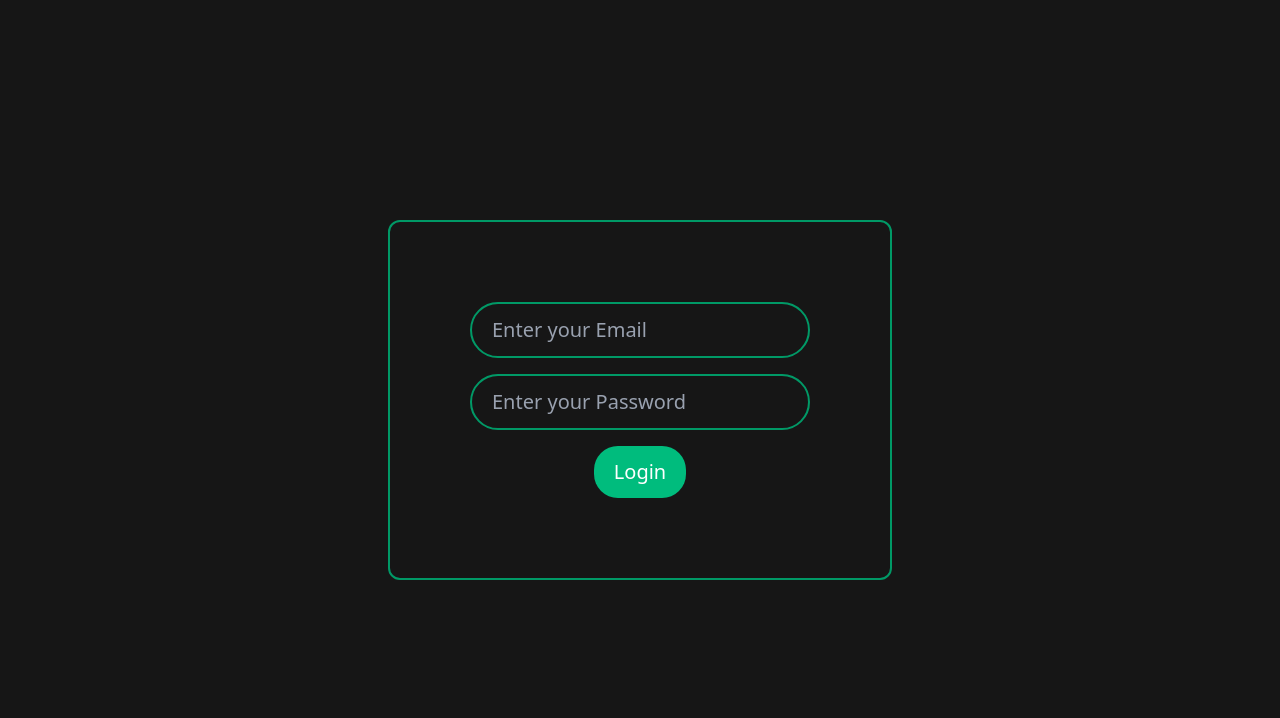
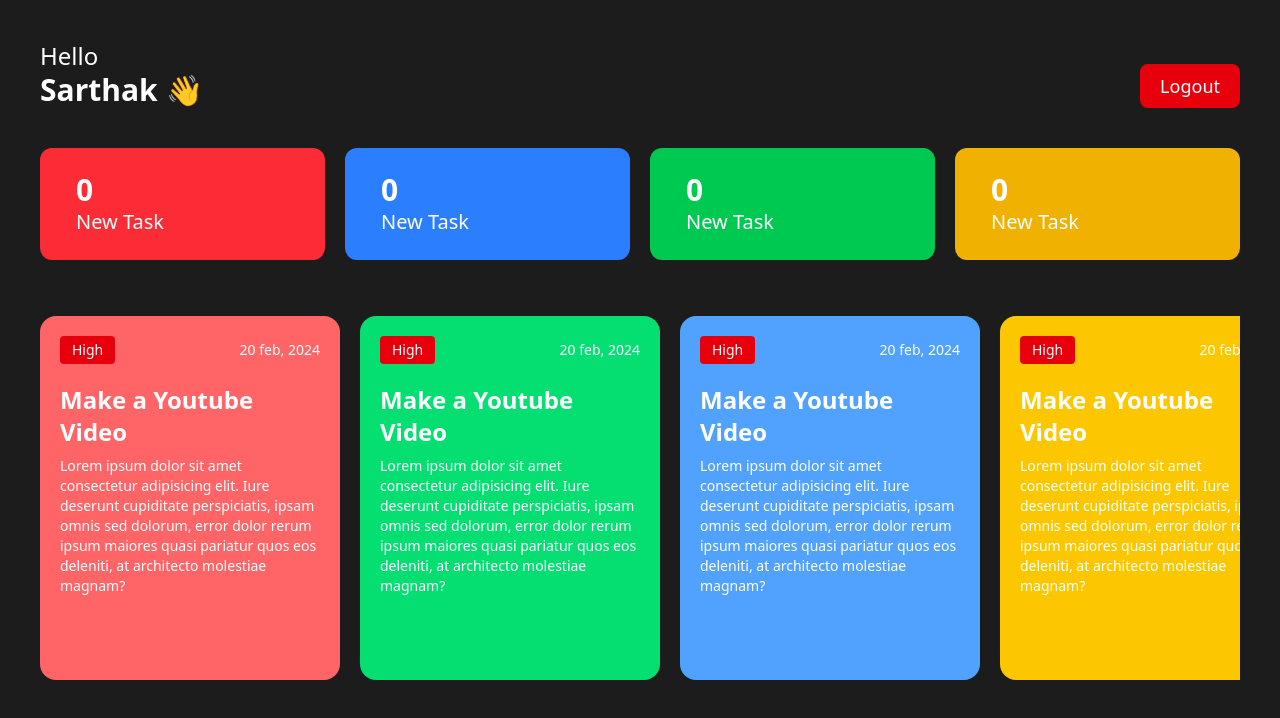
Before and after one commit to divyanshsodhi/Employee-Management-System, a React (Vite) app: page / in a window 1280 px wide. Shown: the top 718 px of the page. Built offline with nearby package versions, Linux system fonts and the light colour scheme.

Commit message:
Done with Employee Dashboard

```diff
--- a/src/App.jsx
+++ b/src/App.jsx
@@ -1,10 +1,12 @@
 import React from 'react'
 import Login from './Components/Auth/Login'
+import EmployeeDashboard from './Components/Dashboard/EmployeeDashboard'
 
 const App = () => {
   return (
    <>
-    <Login/>
+    {/* <Login/> */}
+    <EmployeeDashboard/>
    </>
   )
 }
--- a/src/Components/Dashboard/EmployeeDashboard.jsx
+++ b/src/Components/Dashboard/EmployeeDashboard.jsx
@@ -0,0 +1,16 @@
+import React from 'react'
+import Header from '../Others/Header'
+import TaskListNumbers from '../Others/TaskListNumbers'
+import TaskList from '../TaskList/TaskList'
+
+const EmployeeDashboard = () => {
+  return (
+    <div className='p-10  bg-[#1c1c1c] h-screen '>
+     <Header/>
+     <TaskListNumbers/>
+     <TaskList/>
+    </div>
+  )
+}
+
+export default EmployeeDashboard
--- /dev/null
+++ b/src/Components/Others/Header.jsx
@@ -0,0 +1,12 @@
+import React from 'react'
+
+const Header = () => {
+  return (
+    <div className='flex items-end justify-between'>
+      <h1 className='text-2xl font-medium '>Hello <br /> <span className='text-3xl font-semibold'>Sarthak 👋</span> </h1>
+      <button className='bg-red-600 text-white px-5 py-2 rounded-lg text-lg font-medium'>Logout</button>
+    </div>
+  )
+}
+
+export default Header
--- /dev/null
+++ b/src/Components/Others/TaskListNumbers.jsx
@@ -0,0 +1,30 @@
+import React from 'react'
+
+const TaskListNumbers = () => {
+  return (
+    <div className='flex mt-10  justify-between gap-5'>
+        <div className='rounded-xl w-[45%] py-6 px-9 bg-red-500'>
+
+      <h2 className='text-3xl font-semibold'>0</h2>
+      <h3 className='text-xl font-medium'>New Task</h3>
+        </div>
+        <div className='rounded-xl w-[45%] py-6 px-9 bg-blue-500'>
+
+      <h2 className='text-3xl font-semibold'>0</h2>
+      <h3 className='text-xl font-medium'>New Task</h3>
+        </div>
+        <div className='rounded-xl w-[45%] py-6 px-9 bg-green-500'>
+
+      <h2 className='text-3xl font-semibold'>0</h2>
+      <h3 className='text-xl font-medium'>New Task</h3>
+        </div>
+        <div className='rounded-xl w-[45%] py-6 px-9 bg-yellow-500'>
+
+      <h2 className='text-3xl font-semibold'>0</h2>
+      <h3 className='text-xl font-medium'>New Task</h3>
+        </div>
+    </div>
+  )
+}
+
+export default TaskListNumbers
--- /dev/null
+++ b/src/Components/TaskList/TaskList.jsx
@@ -0,0 +1,45 @@
+import React from 'react'
+
+const TaskList = () => {
+  return (
+    <div id='tasklist' className='h-[55%]  flex items-center flex-shrink-0 gap-5  overflow-x-auto  flex-nowrap rounded-xl  justify-start w-full py-4  mt-10 '>
+      <div className='h-full w-[300px] rounded-2xl bg-red-400 p-5 flex-shrink-0 '>
+            <div className='flex justify-between items-center'>
+                <h3 className='bg-red-600 text-sm px-3 py-1 rounded '>High</h3>
+                <h4 className='text-sm'>20 feb, 2024</h4>
+            </div>
+            <h2 className='mt-5 text-2xl font-semibold'>Make a Youtube Video</h2>
+            <p className='text-sm mt-2'>Lorem ipsum dolor sit amet consectetur adipisicing elit. Iure deserunt cupiditate perspiciatis, ipsam omnis sed dolorum, error dolor rerum ipsum maiores quasi pariatur quos eos deleniti, at architecto molestiae magnam?</p>
+      </div>
+      <div className='h-full w-[300px]  rounded-2xl bg-green-400 p-5 flex-shrink-0 '>
+            <div className='flex justify-between items-center'>
+                <h3 className='bg-red-600 text-sm px-3 py-1 rounded '>High</h3>
+                <h4 className='text-sm'>20 feb, 2024</h4>
+            </div>
+            <h2 className='mt-5 text-2xl font-semibold'>Make a Youtube Video</h2>
+            <p className='text-sm mt-2'>Lorem ipsum dolor sit amet consectetur adipisicing elit. Iure deserunt cupiditate perspiciatis, ipsam omnis sed dolorum, error dolor rerum ipsum maiores quasi pariatur quos eos deleniti, at architecto molestiae magnam?</p>
+      </div>
+      <div className='h-full w-[300px]  rounded-2xl bg-blue-400 p-5 flex-shrink-0 '>
+            <div className='flex justify-between items-center'>
+                <h3 className='bg-red-600 text-sm px-3 py-1 rounded '>High</h3>
+                <h4 className='text-sm'>20 feb, 2024</h4>
+            </div>
+            <h2 className='mt-5 text-2xl font-semibold'>Make a Youtube Video</h2>
+            <p className='text-sm mt-2'>Lorem ipsum dolor sit amet consectetur adipisicing elit. Iure deserunt cupiditate perspiciatis, ipsam omnis sed dolorum, error dolor rerum ipsum maiores quasi pariatur quos eos deleniti, at architecto molestiae magnam?</p>
+      </div>
+      <div className='h-full w-[300px]  rounded-2xl bg-yellow-400 p-5 flex-shrink-0 '>
+            <div className='flex justify-between items-center'>
+                <h3 className='bg-red-600 text-sm px-3 py-1 rounded '>High</h3>
+                <h4 className='text-sm'>20 feb, 2024</h4>
+            </div>
+            <h2 className='mt-5 text-2xl font-semibold'>Make a Youtube Video</h2>
+            <p className='text-sm mt-2'>Lorem ipsum dolor sit amet consectetur adipisicing elit. Iure deserunt cupiditate perspiciatis, ipsam omnis sed dolorum, error dolor rerum ipsum maiores quasi pariatur quos eos deleniti, at architecto molestiae magnam?</p>
+      </div>
+
+
+
+    </div>
+  )
+}
+
+export default TaskList
--- a/src/index.css
+++ b/src/index.css
@@ -4,3 +4,7 @@
     background-color: #161616;
     color:white;
 }
+
+#tasklist::-webkit-scrollbar{
+    display:none
+}
```
